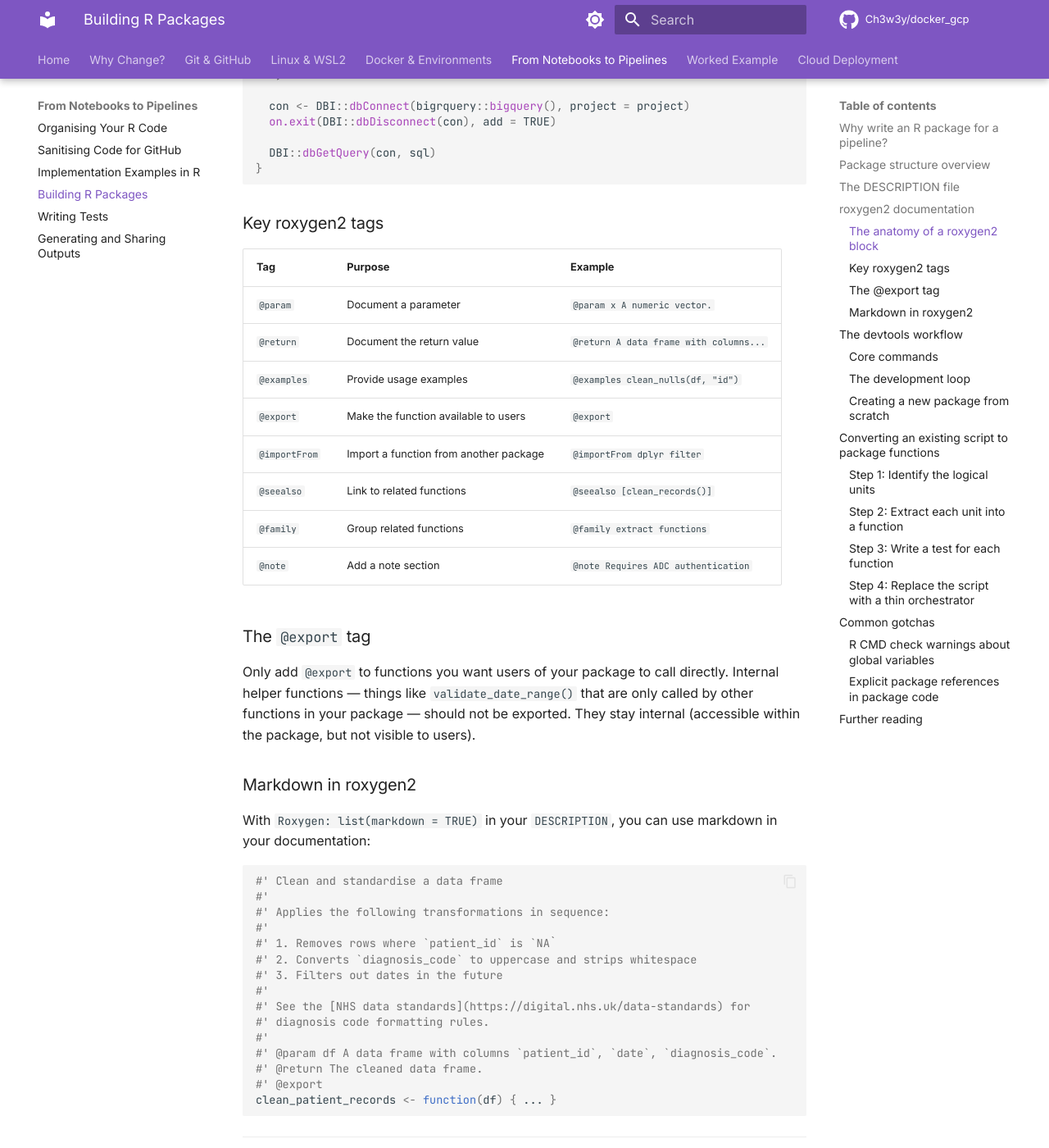
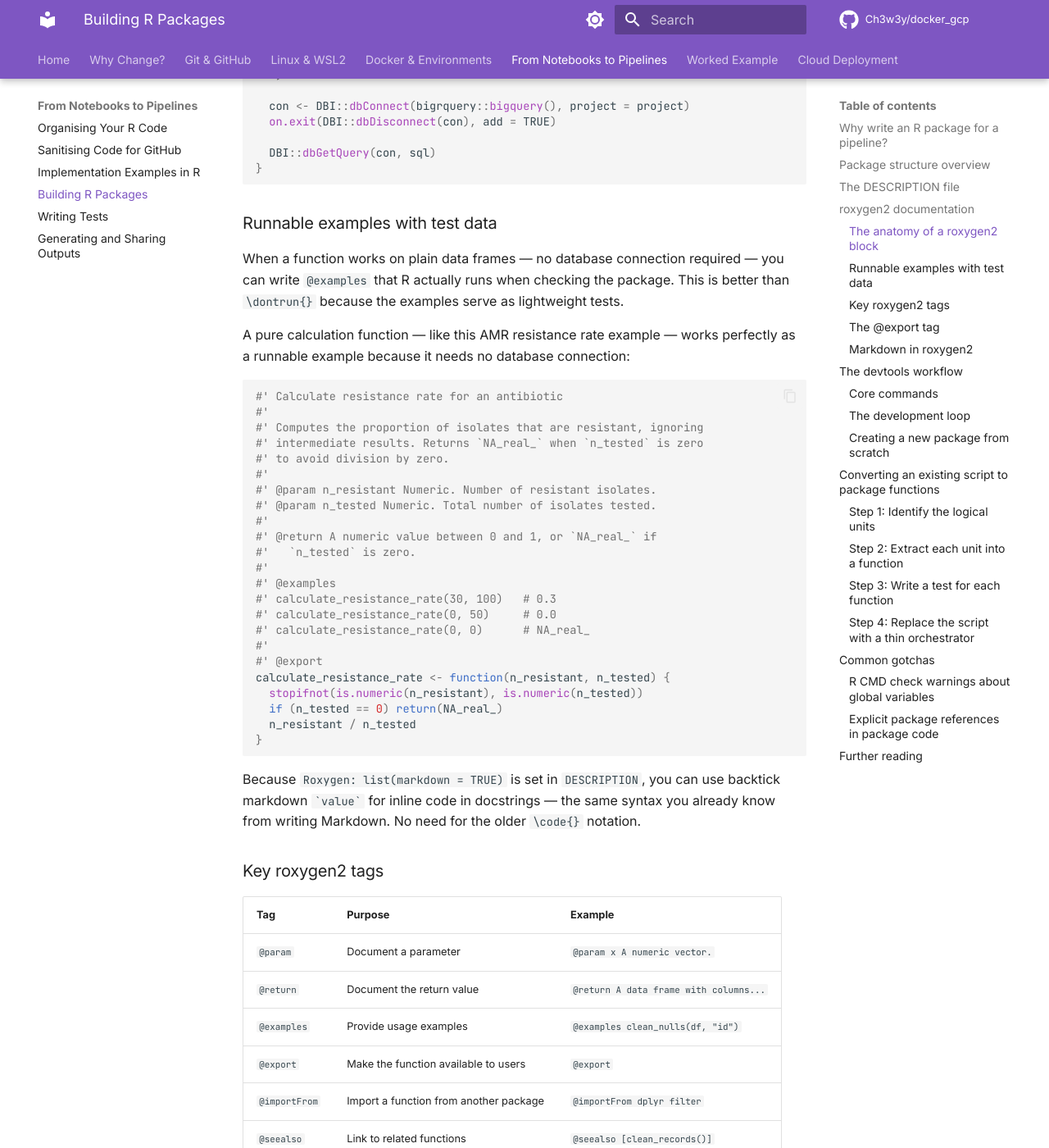
Before and after one commit to Ch3w3y/docker_gcp, an MkDocs documentation site: the page built from docs/r-packages.md, in a window 1280 px wide and 1400 px high, scrolled down 3773 px. Shown: the whole window at 82% size. Built offline with MkDocs 1.6.1 and Material for MkDocs 9.7.7, drawn with Linux system fonts in a browser that asks for light colours; comment, search, counter and statistics services are not loaded; some of the changed text lies outside the part shown.

Commit message:
docs: expand r-packages with runnable examples and use_github_actions (#9)
* docs: expand r-packages with runnable examples and use_github_actions

Co-Authored-By: Claude Sonnet 4.6 <noreply@anthropic.com>

* docs: fix r-packages runnable example — consistent markdown and types

Co-Authored-By: Claude Sonnet 4.6 <noreply@anthropic.com>

---------

Co-authored-by: Claude Sonnet 4.6 <noreply@anthropic.com>

`````diff
--- a/docs/r-packages.md
+++ b/docs/r-packages.md
@@ -160,6 +160,40 @@ fetch_patient_records <- function(project,
 }
 ```
 
+### Runnable examples with test data
+
+When a function works on plain data frames — no database connection required — you can write `@examples` that R actually runs when checking the package. This is better than `\dontrun{}` because the examples serve as lightweight tests.
+
+A pure calculation function — like this AMR resistance rate example — works perfectly as a runnable example because it needs no database connection:
+
+````r
+#' Calculate resistance rate for an antibiotic
+#'
+#' Computes the proportion of isolates that are resistant, ignoring
+#' intermediate results. Returns `NA_real_` when `n_tested` is zero
+#' to avoid division by zero.
+#'
+#' @param n_resistant Numeric. Number of resistant isolates.
+#' @param n_tested Numeric. Total number of isolates tested.
+#'
+#' @return A numeric value between 0 and 1, or `NA_real_` if
+#'   `n_tested` is zero.
+#'
+#' @examples
+#' calculate_resistance_rate(30, 100)   # 0.3
+#' calculate_resistance_rate(0, 50)     # 0.0
+#' calculate_resistance_rate(0, 0)      # NA_real_
+#'
+#' @export
+calculate_resistance_rate <- function(n_resistant, n_tested) {
+  stopifnot(is.numeric(n_resistant), is.numeric(n_tested))
+  if (n_tested == 0) return(NA_real_)
+  n_resistant / n_tested
+}
+````
+
+Because `Roxygen: list(markdown = TRUE)` is set in `DESCRIPTION`, you can use backtick markdown `` `value` `` for inline code in docstrings — the same syntax you already know from writing Markdown. No need for the older `\code{}` notation.
+
 ### Key roxygen2 tags
 
 | Tag | Purpose | Example |
@@ -263,6 +297,9 @@ usethis::use_test("extract") # creates tests/testthat/test-extract.R
 # Add a package dependency
 usethis::use_package("dplyr")       # adds to Imports
 usethis::use_package("testthat", type = "Suggests")
+
+# Add GitHub Actions CI
+usethis::use_github_actions()       # creates .github/workflows/R-CMD-check.yml
 ```
 
 ---
`````
